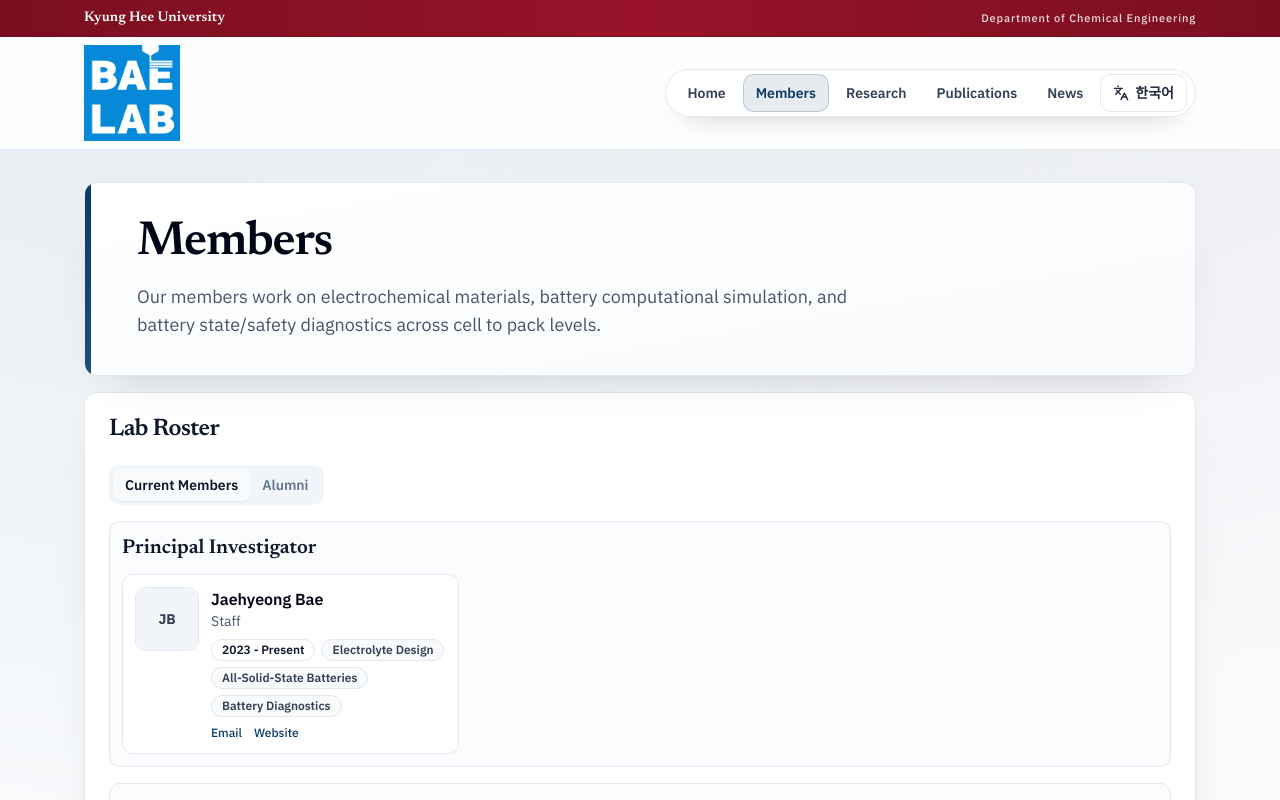
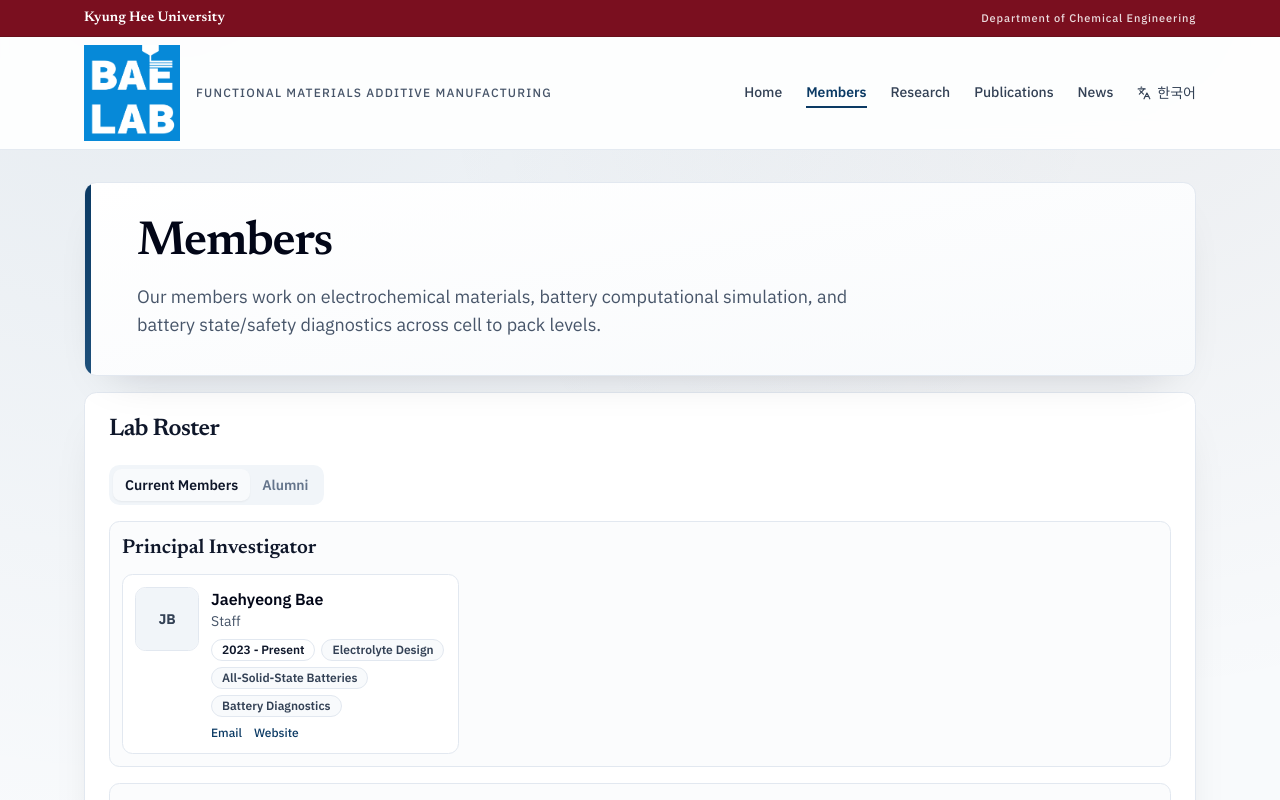
Before and after one commit to baegroup/baegroup.github.io, a React (Vite) app: page /en/members in a window 1280 px wide. Shown: the top 800 px of the page. Built offline with nearby package versions, Linux system fonts and the light colour scheme.

Commit message:
Apply academic-minimal header and brand tagline content flow

```diff
--- a/scripts/build-content.mjs
+++ b/scripts/build-content.mjs
@@ -197,7 +197,8 @@ async function build() {
 
     output.BRAND[locale] = {
       name: readString(brand, 'name'),
-      subtitle: readString(brand, 'subtitle')
+      subtitle: readString(brand, 'subtitle'),
+      tagline: readString(brand, 'tagline')
     };
 
     output.HOME_CONTENT[locale] = {
--- a/src/components/site/SiteHeader.jsx
+++ b/src/components/site/SiteHeader.jsx
@@ -4,13 +4,15 @@ import { Languages, Menu, X } from 'lucide-react';
 
 import { Button } from '@/components/ui/button';
 import { cn } from '@/lib/utils';
-import { NAV_ITEMS } from '@/content/site-content';
+import { BRAND, NAV_ITEMS } from '@/content/site-content';
 import { pagePath, switchLocalePath } from '@/lib/i18n';
 
 export function SiteHeader({ locale }) {
   const [open, setOpen] = useState(false);
   const location = useLocation();
   const isKorean = locale === 'ko';
+  const brand = BRAND[locale] || BRAND.en || {};
+  const tagline = (brand.tagline || '').trim() || 'Functional Materials Additive Manufacturing';
   const universityLabel = isKorean ? '경희대학교' : 'Kyung Hee University';
   const affiliationLabel = isKorean ? '화학공학과' : 'Department of Chemical Engineering';
 
@@ -21,8 +23,8 @@ export function SiteHeader({ locale }) {
 
   return (
     <header className="sticky top-0 z-50 border-b border-slate-200/90 bg-white/90 backdrop-blur-md">
-      <div className="border-b border-[#7f1121] bg-gradient-to-r from-[#7a0f1f] via-[#98132a] to-[#7a0f1f]">
-        <div className="mx-auto flex h-9 w-full max-w-6xl items-center justify-between px-5">
+      <div className="border-b border-[#68101b] bg-[#7a0f1f]">
+        <div className="mx-auto flex h-8 w-full max-w-6xl items-center justify-between px-5 md:h-9">
           <p className="font-serif text-sm font-semibold tracking-[0.01em] text-white">{universityLabel}</p>
           <p className="text-[11px] font-medium tracking-[0.08em] text-white/85 max-md:hidden">{affiliationLabel}</p>
         </div>
@@ -31,10 +33,11 @@ export function SiteHeader({ locale }) {
       <div className="mx-auto flex min-h-24 w-full max-w-6xl items-center justify-between px-5 md:min-h-28">
         <Link
           aria-label={isKorean ? '배랩 홈페이지' : 'Bae Lab home'}
-          className="flex items-center no-underline"
+          className="flex items-center gap-3.5 no-underline md:gap-4"
           to={pagePath(locale, '')}
         >
           <img alt="Bae Lab logo" className="h-20 w-20 object-contain md:h-24 md:w-24" src={`${import.meta.env.BASE_URL}assets/img/lab-logo.png`} />
+          <p className="max-w-[360px] text-[11px] font-medium uppercase tracking-[0.10em] text-slate-600 max-md:hidden md:text-xs">{tagline}</p>
           <span className="sr-only">{isKorean ? '배랩 메인으로 이동' : 'Go to Bae Lab home'}</span>
         </Link>
 
@@ -42,7 +45,7 @@ export function SiteHeader({ locale }) {
           <Button
             aria-controls="site-nav"
             aria-expanded={open}
-            className="md:hidden"
+            className="border-slate-200 text-slate-700 hover:bg-slate-50 md:hidden"
             onClick={() => setOpen((value) => !value)}
             size="icon"
             type="button"
@@ -54,9 +57,9 @@ export function SiteHeader({ locale }) {
 
           <ul
             className={cn(
-              'hidden items-center gap-1 md:flex md:rounded-full md:border md:border-slate-200 md:bg-white/75 md:px-2 md:py-1 md:shadow-[0_12px_28px_-20px_rgba(2,6,23,0.55)]',
+              'hidden md:flex md:items-center md:gap-6',
               open &&
-                'absolute right-0 top-12 z-40 flex w-56 flex-col rounded-lg border border-border bg-white p-2 shadow-soft md:static md:w-auto md:flex-row md:rounded-full md:border-slate-200 md:bg-white/75 md:px-2 md:py-1 md:shadow-[0_12px_28px_-20px_rgba(2,6,23,0.55)]'
+                'absolute right-0 top-12 z-40 flex w-56 flex-col gap-1 rounded-lg border border-slate-200 bg-white p-2 shadow-soft md:static md:w-auto md:flex-row md:items-center md:gap-6 md:border-0 md:bg-transparent md:p-0 md:shadow-none'
             )}
             id="site-nav"
           >
@@ -65,8 +68,8 @@ export function SiteHeader({ locale }) {
                 <NavLink
                   className={({ isActive }) =>
                     cn(
-                      'inline-flex w-full rounded-md border border-transparent px-3 py-2 text-sm font-semibold text-slate-700 no-underline transition-colors hover:border-border hover:bg-slate-50',
-                      isActive && 'border-[#0b3a64]/20 bg-[#0b3a64]/10 text-[#0b3a64]'
+                      'inline-flex w-full items-center rounded-md px-3 py-2 text-sm font-medium text-slate-700 no-underline transition-colors hover:bg-slate-50 hover:text-[#0b3a64] md:w-auto md:rounded-none md:border-b-2 md:border-transparent md:px-0 md:py-1 md:hover:bg-transparent',
+                      isActive && 'bg-slate-50 text-[#0b3a64] md:border-b-[#0b3a64] md:bg-transparent md:font-semibold'
                     )
                   }
                   end={item.slug === ''}
@@ -79,11 +82,11 @@ export function SiteHeader({ locale }) {
             ))}
             <li className="w-full md:w-auto">
               <Link
-                className="inline-flex w-full items-center gap-1.5 rounded-md border border-border px-3 py-2 text-sm font-semibold text-slate-800 no-underline hover:bg-slate-50"
+                className="inline-flex w-full items-center gap-1.5 rounded-md px-3 py-2 text-sm font-medium text-slate-700 no-underline transition-colors hover:bg-slate-50 hover:text-[#0b3a64] md:w-auto md:rounded-none md:px-0 md:py-1 md:hover:bg-transparent"
                 onClick={() => setOpen(false)}
                 to={localePath}
               >
-                <Languages className="h-4 w-4" />
+                <Languages className="h-3.5 w-3.5" />
                 {languageLabel}
               </Link>
             </li>
--- a/src/content/site-content.generated.json
+++ b/src/content/site-content.generated.json
@@ -48,11 +48,13 @@
   "BRAND": {
     "en": {
       "name": "Bae Lab",
-      "subtitle": "3D Printing Functional Materials"
+      "subtitle": "3D Printing Functional Materials",
+      "tagline": "Functional Materials Additive Manufacturing"
     },
     "ko": {
       "name": "배재형 교수 연구실 (Bae Lab)",
-      "subtitle": "경희대학교 화학공학과"
+      "subtitle": "경희대학교 화학공학과",
+      "tagline": "Functional Materials Additive Manufacturing"
     }
   },
   "HOME_CONTENT": {
```
Also changed, not shown: content/en/brand.md (+3 -0 lines), content/ko/brand.md (+3 -0 lines).
